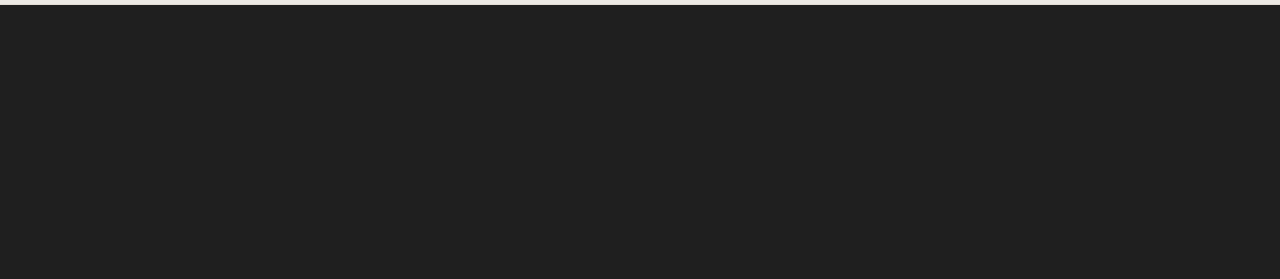
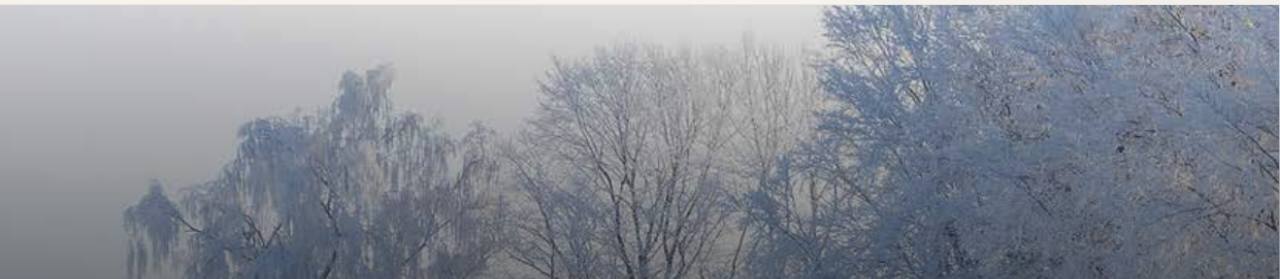
Before and after one commit to deanlzook/smokelessheat-astro, an Astro site: page / in a window 1280 px wide. Shown: the part 68-347 px from the top of the page. Built offline with nearby package versions, Linux system fonts and the light colour scheme; Astro itself is replaced by a stand-in of ours.

Commit message:
Set hero background to snowy trees photo from wood heating brochure

```diff
--- a/src/pages/index.astro
+++ b/src/pages/index.astro
@@ -10,6 +10,7 @@ import Footer from '../components/Footer.astro';
   <main>
     <!-- Hero -->
     <section class="relative h-screen min-h-[700px] flex items-end overflow-hidden bg-charcoal">
+      <div class="absolute inset-0 bg-cover bg-center bg-no-repeat" style="background-image: url('/images/hero-trees.jpg');"></div>
       <div class="absolute inset-0 bg-gradient-to-t from-charcoal via-charcoal/60 to-transparent"></div>
       <div class="relative z-10 max-w-7xl mx-auto px-6 pb-24 w-full">
         <p class="text-ember text-sm uppercase tracking-[0.3em] mb-4">Clean · Efficient · Self-Reliant</p>
```
Also changed, not shown: public/images/hero-trees.jpg (added).
